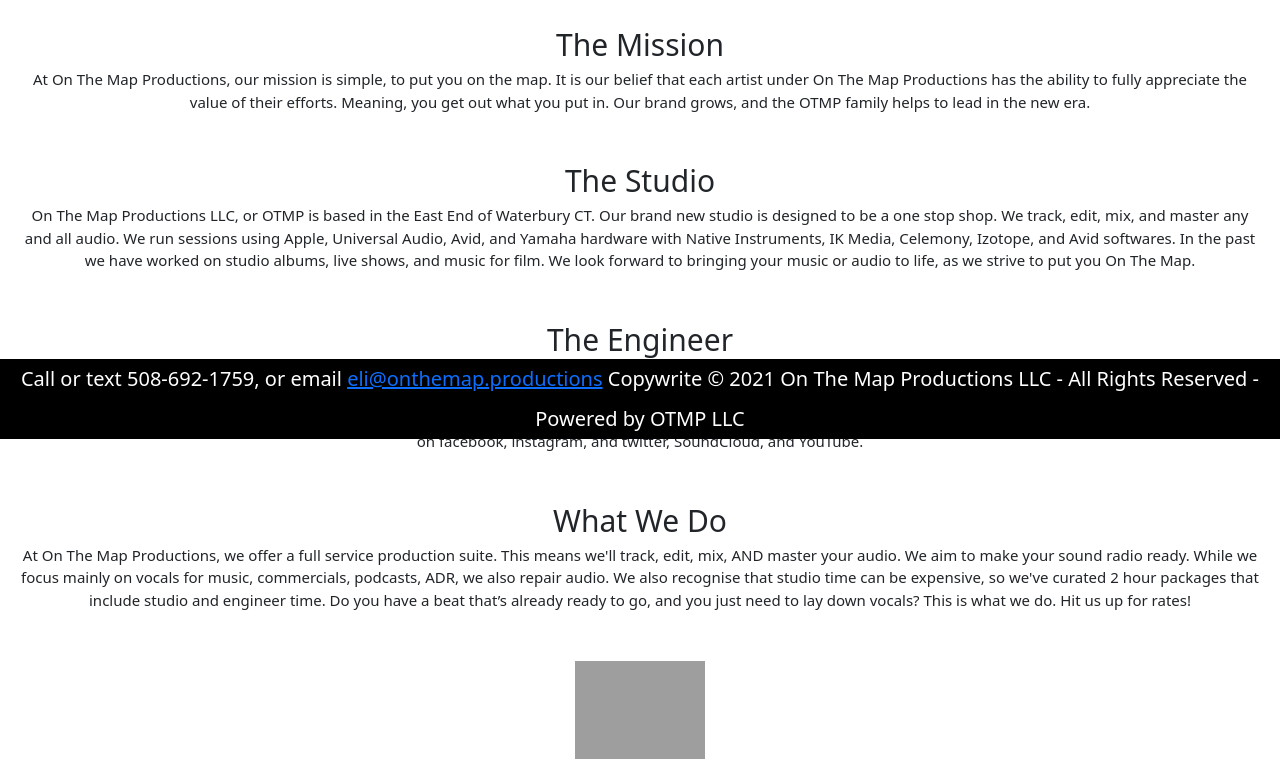
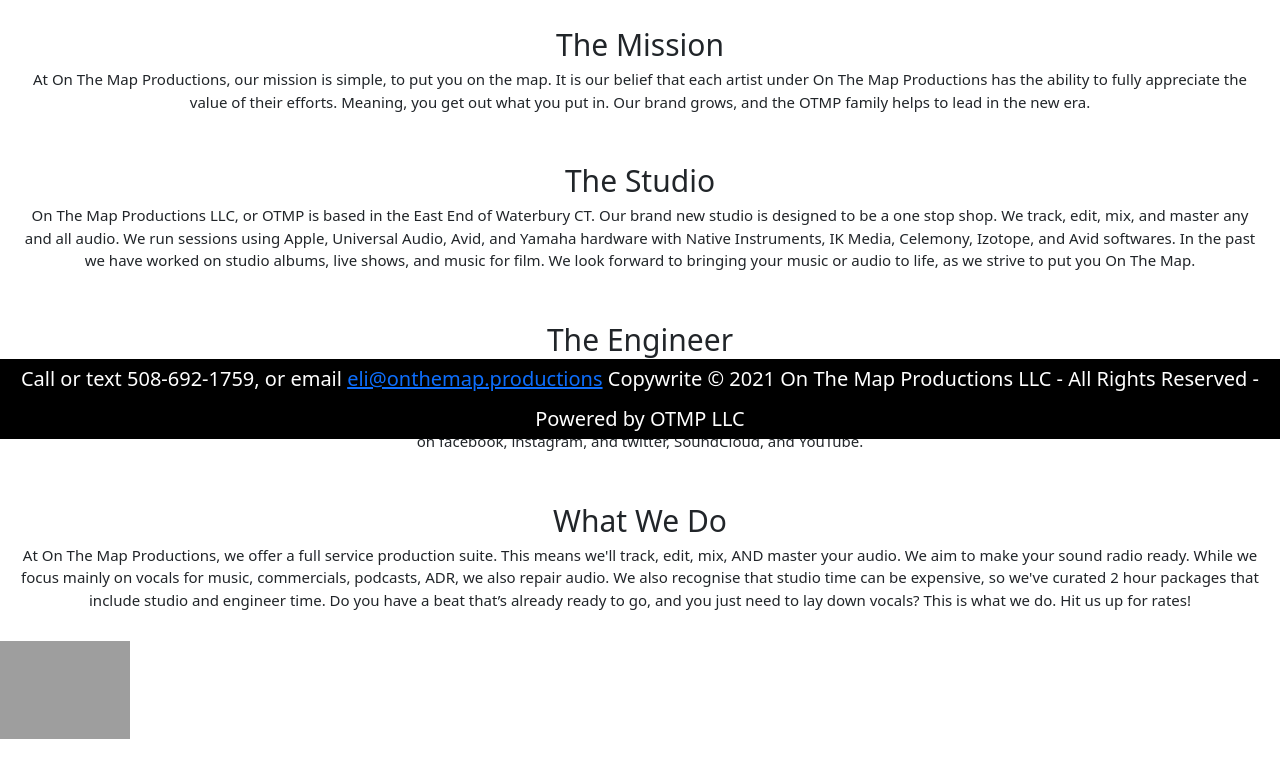
Before and after one commit to Ryltc/otmp-site, a website: page index.html in a window 1280 px wide. Shown: the part 361-1140 px from the top of the page. After the commit the page ends 1100 px from the top, so only its background shows below. Drawn offline with nearby package versions, Linux system fonts and the light colour scheme; grey boxes are pictures that could not be loaded; files whose address does not match are found by name.

Commit message:
contentone

```diff
--- a/index.html
+++ b/index.html
@@ -33,7 +33,7 @@
           <h1>What We Do</h1>
           <p>At On The Map Productions, we offer a full service production suite. This means we'll track, edit, mix, AND master your audio. We aim to make your sound radio ready. While we focus mainly on vocals for music, commercials, podcasts, ADR, we also repair audio. We also recognise that studio time can be expensive, so we've curated 2 hour packages that include studio and engineer time. Do you have a beat that’s already ready to go, and you just need to lay down vocals? This is what we do. Hit us up for rates!</p>
         </div>
-        <div class="content">
+        <div class="contentone">
           <a href="https://soundbetter.com/profiles/452308-on-the-map-productions" rel="noopener noreferrer" target="_blank" title="On The Map Productions profile on SoundBetter" ><img alt="On The Map Productions, Recording Studio on SoundBetter" src="https://d2p6ecj15pyavq.cloudfront.net/assets/SoundBetterBadge-c84cb3e75c4267f5bee41f7f617a81d9.svg" style="max-width: 130px;" /></a>
         </div>
       </div>
```
